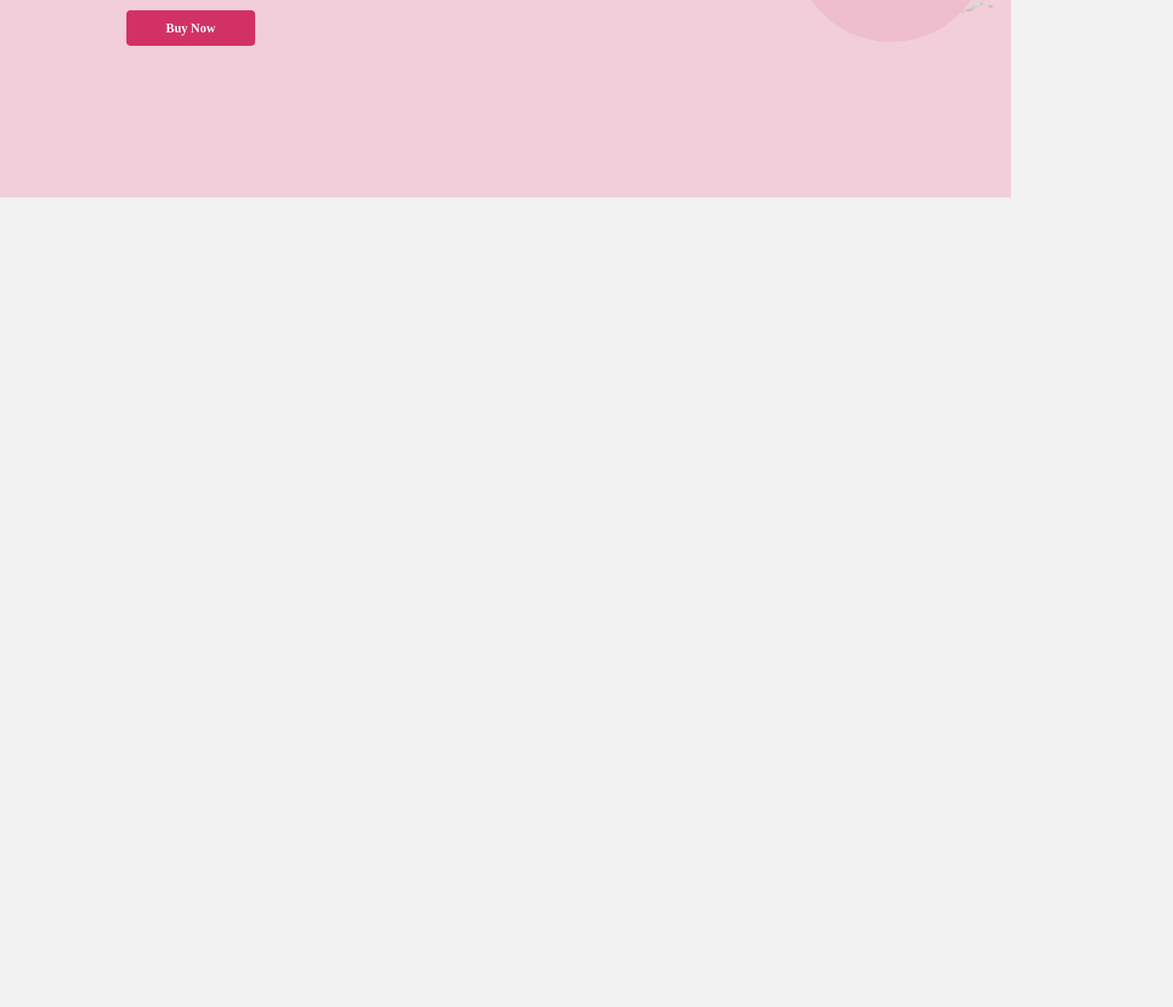
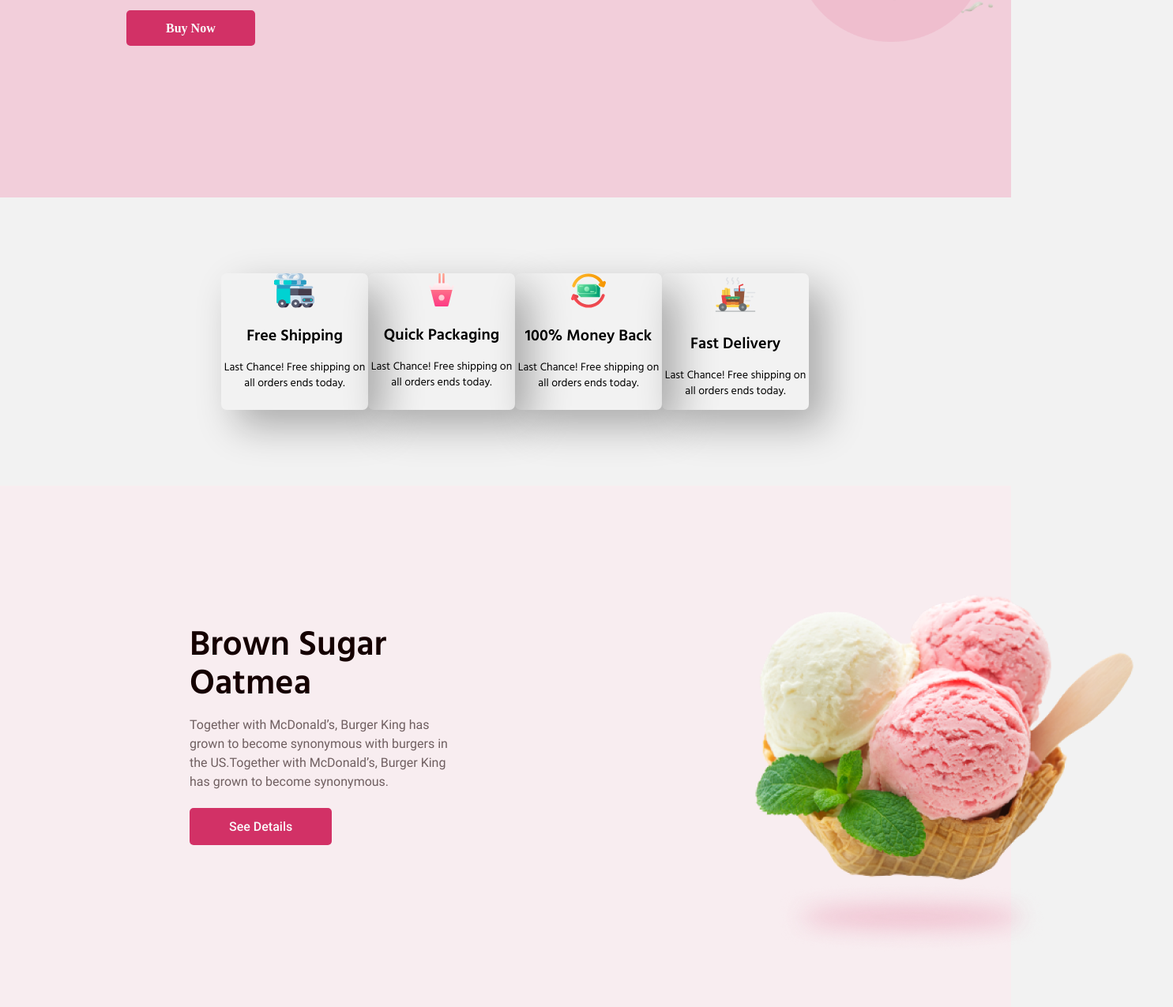
Before and after one commit to MzMPrO/poler, a plain HTML site: page index.html in a window 1280 px wide. Shown: the part 582-1857 px from the top of the page at 79% size, 1485 px wide, since content can reach past the window. Before the commit the page ends 832 px from the top, so only its background shows below. Drawn offline with Linux system fonts and the light colour scheme.

Commit message:
OATMEA style scc

```diff
--- a/css/style.css
+++ b/css/style.css
@@ -119,9 +119,9 @@ body {
   justify-content: space-between;
 }
 
-.header-logo-link {
+/* .header-logo-link {
 
-}
+} */
 
 /* .header-nav {
 
@@ -168,6 +168,8 @@ body {
   text-decoration: none;
   background-color: #D23166;
 }
+
+/* HOME */
 
 .home-wrapper {
   display: flex;
@@ -243,3 +245,103 @@ body {
   top: 17rem;
   left: 12rem;
 }
+
+/* ACCOUNT */
+
+.account {
+}
+
+.account-wrapper {
+  padding: 5rem 15rem;
+}
+
+.account-item {
+  list-style: none;
+  display: flex;
+  justify-content: space-between;
+  padding-right: 1rem;
+}
+
+.account-list {
+  box-shadow: 20px 20px 50px rgba(0, 0, 0, 0.3);
+  border-radius: 7px;
+  text-align: center;
+}
+
+
+.account-h1 {
+  font-family: Hind Madurai;
+  font-weight: 600;
+  font-size: 20px;
+}
+
+.account-p {
+  font-family: Hind Madurai;
+  font-size: 14px;
+}
+
+/* OATMEA */
+
+.oatmea {
+  background-color: #F8EDF0;
+  height: 100vh;
+}
+
+.oatmea-wrapper {
+
+}
+
+.oatmea-box {
+  display: flex;
+}
+
+.oatmea-left {
+  width: 350px;
+  padding-left: 15rem;
+  padding-right: 15rem;
+  padding-top: 140px;
+  padding-bottom: 140px;
+}
+
+.oatmea-heading {
+  margin-bottom: 16px;
+  font-family: Hind Madurai;
+  font-weight: 600;
+  font-size: 44.2px;
+  line-height: 49px;
+  color: #150101;
+}
+
+.oatmea-p {
+  margin-bottom: 35px;
+  font-family: Roboto;
+  font-size: 16px;
+  color: #150101;
+  line-height: 24px;
+  opacity: 0.6;
+}
+
+.oatmea-link {
+  font-family: Roboto;
+  font-weight: 500;
+  font-size: 16px;
+  padding: 14px 50px;
+  border-radius: 5px;
+  text-decoration: none;
+  color: #FAFAFA;
+  background-color: #D23166;
+}
+
+.oatmea-right {
+  position: relative;
+}
+
+.ice-korzina {
+  position: absolute;
+}
+
+.krug-ploskiy {
+  position: absolute;
+  top: 500px;
+  left: 150px;
+}
--- a/index.html
+++ b/index.html
@@ -56,8 +56,55 @@
 
 		</div>
 
+	</section>
 
+	<!-- ACCOUNT -->
+
+	<section class="account">
+		<div class="account-wrapper">
+			<ul class="account-item">
+				<li class="account-list">
+					<img src="img/car.svg" alt="">
+					<h1 class="account-h1">Free Shipping</h1>
+					<p class="account-p">Last Chance! Free shipping on all orders ends today.</p>
+				</li>
+				<li class="account-list">
+					<img src="img/sok.svg" alt="">
+					<h1 class="account-h1">Quick Packaging</h1>
+					<p class="account-p">Last Chance! Free shipping on all orders ends today.</p>
+				</li>
+				<li class="account-list">
+					<img src="img/cash-back.svg" alt="">
+					<h1 class="account-h1">100% Money Back</h1>
+					<p class="account-p">Last Chance! Free shipping on all orders ends today.</p>
+				</li>
+				<li class="account-list">
+					<img src="img/traktor.svg" alt="">
+					<h1 class="account-h1">Fast Delivery</h1>
+					<p class="account-p">Last Chance! Free shipping on all orders ends today.</p>
+				</li>
+			</ul>
+		</div>
 	</section>
+
+	<!-- OATMEA -->
+
+	<section class="oatmea">
+		<div class="oatmea-wrapper">
+			<div class="oatmea-box">
+				<div class="oatmea-left">
+					<h1 class="oatmea-heading">Brown Sugar Oatmea</h1>
+					<p class="oatmea-p">Together with McDonald’s, Burger King has grown to become synonymous with burgers in the US.Together with McDonald’s, Burger King has grown to become synonymous.</p>
+					<a class="oatmea-link" href="#">See Details</a>
+				</div>
+				<div class="oatmea-right">
+					<img class="ice-korzina" src="img/ice-korzina.png" alt="">
+					<img class="krug-ploskiy" src="img/krug-ploskiy.png" alt="">
+				</div>
+			</div>
+		</div>
+	</section>
+
 
 </body>
 </html>
```
Also changed, not shown: img/car.svg (added), img/cash-back.svg (added), img/ice-korzina.png (added), img/krug-ploskiy.png (added), img/sok.svg (added), img/traktor.svg (added).
